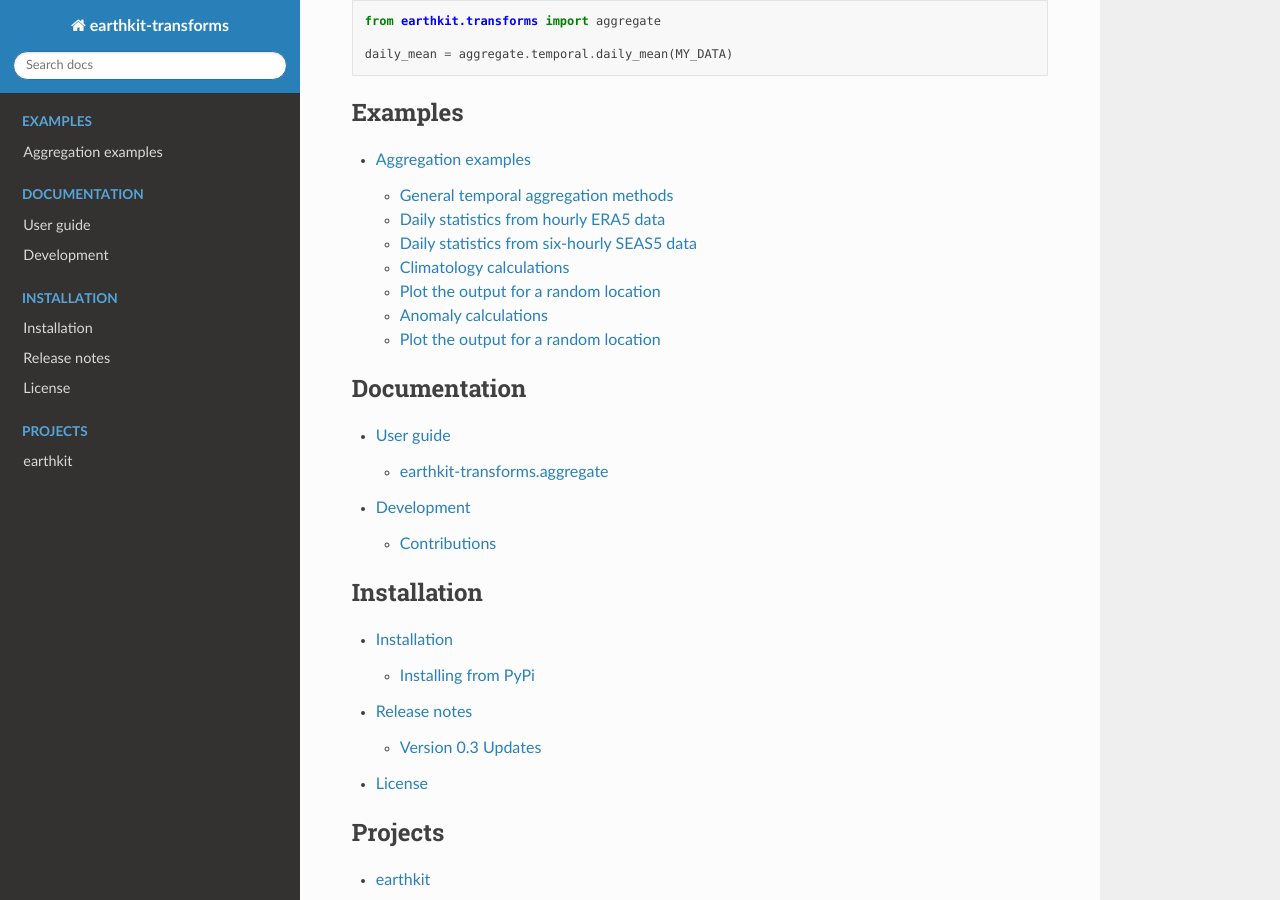
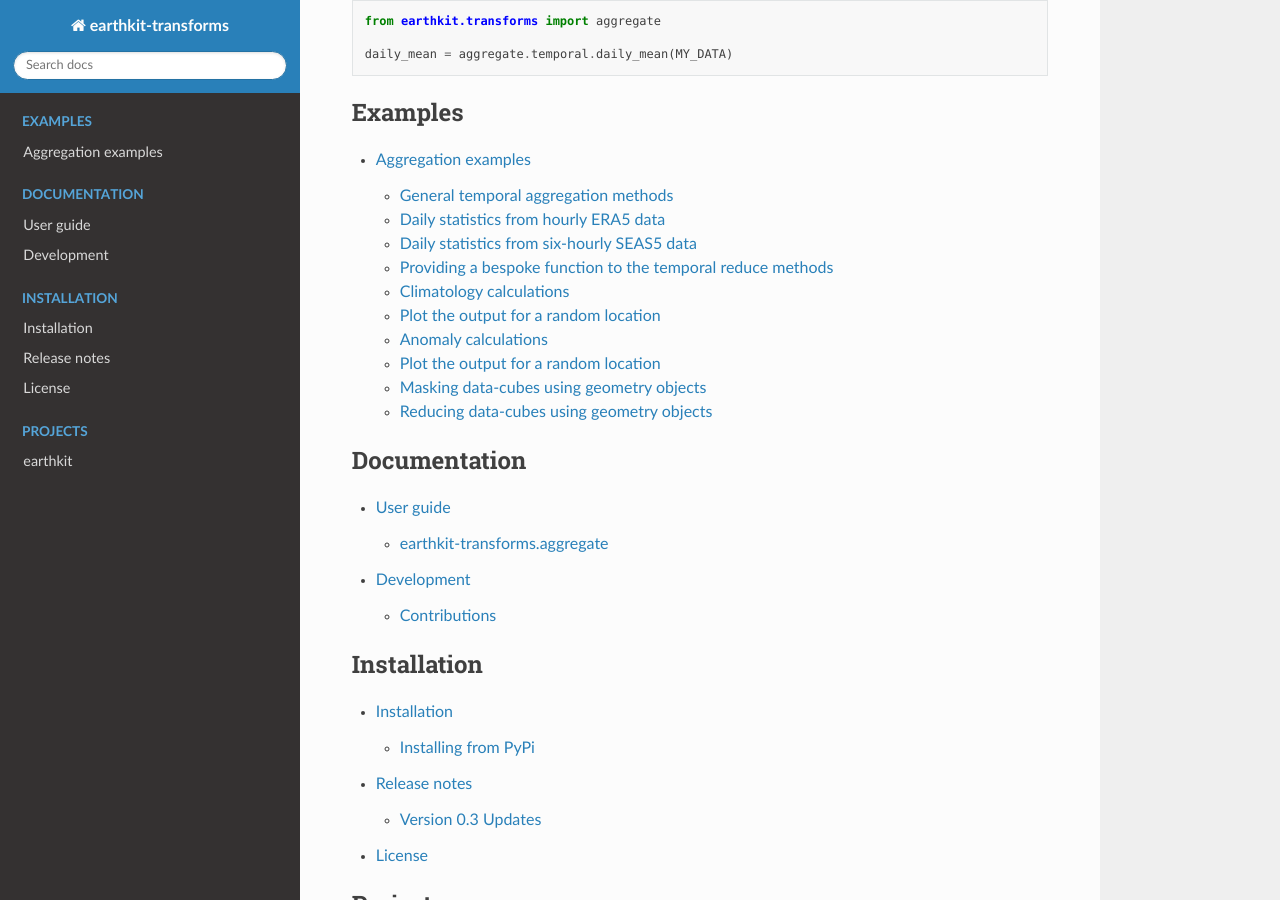
Before and after one commit to ecmwf/earthkit-transforms, a Sphinx documentation site: the page built from docs/index.rst, in a window 1280 px wide and 900 px high, scrolled down 599 px. Built offline with Sphinx 7.4.7 and the Read the Docs theme 3.1.0, drawn with Linux system fonts in a browser that asks for light colours; pages that are not in the unit, such as notebooks, are missing from menus.

Commit message:
docs update

```diff
--- a/docs/aggregate-examples.rst
+++ b/docs/aggregate-examples.rst
@@ -10,6 +10,8 @@ Examples of how to use the earthkit-transforms.aggregate modules
    notebooks/aggregate/temporal/01-era5-general-methods.ipynb
    notebooks/aggregate/temporal/02-era5-daily-monthly-statistics.ipynb
    notebooks/aggregate/temporal/03-seas5-daily-statistics.ipynb
+   notebooks/aggregate/temporal/04-era5-bespoke-how-function.ipynb
    notebooks/aggregate/climatology/01-era5-climatology.ipynb
    notebooks/aggregate/climatology/02-era5-anomaly.ipynb
-   notebooks/aggregate/aggregate-spatial.ipynb
+   notebooks/aggregate/spatial/01-era5-masking.ipynb
+   notebooks/aggregate/spatial/02-era5-reduce-data-over-geometries.ipynb
```
Also changed, not shown: docs/notebooks/aggregate/spatial/02-era5-reduce-data-over-geometries.ipynb.
